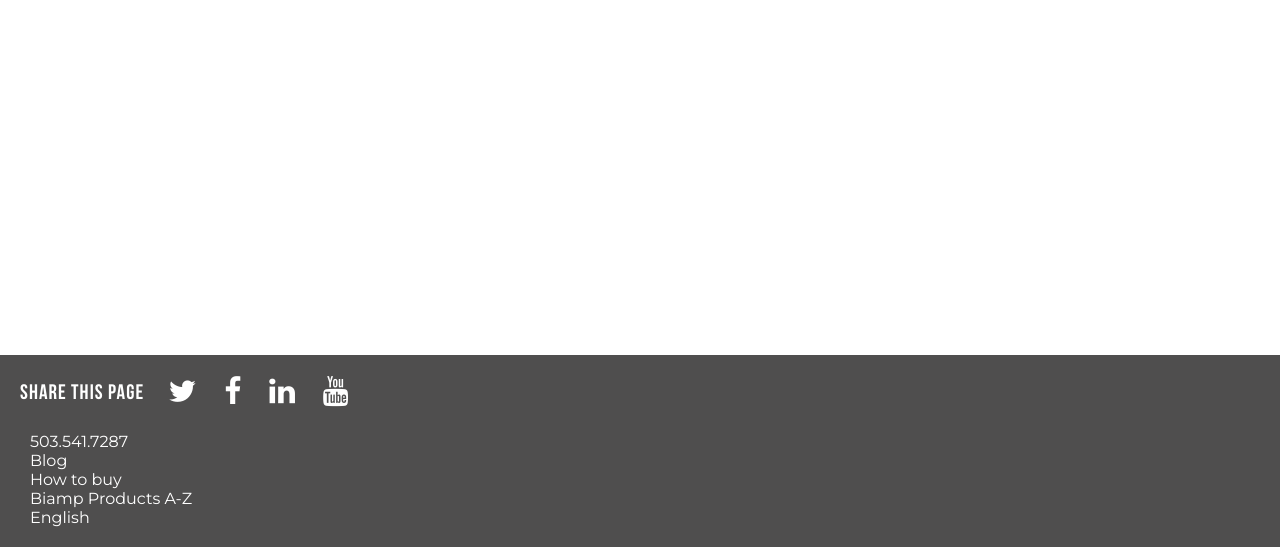
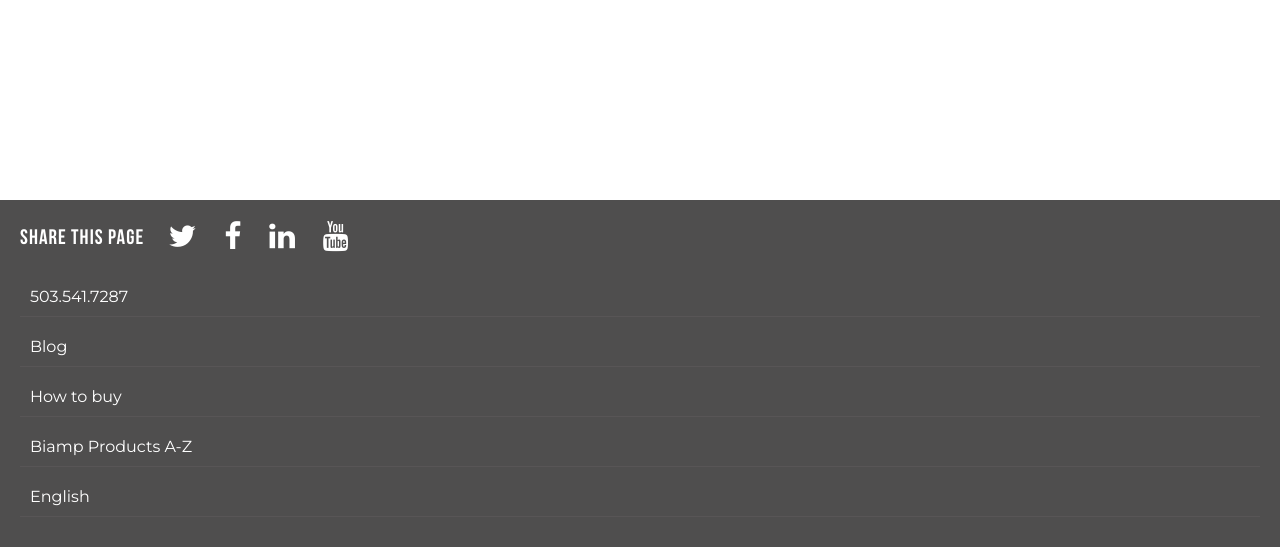
Before and after one commit to omniosi/biamp, a PHP site: page / in a window 1280 px wide. Shown: the part 253-800 px from the top of the page. Run offline with PHP 8.4, Linux system fonts and the light colour scheme; some web fonts are replaced.

Commit message:
footer main menu complete.

```diff
--- a/modules/footer-desktop-styles.php
+++ b/modules/footer-desktop-styles.php
@@ -3,4 +3,33 @@
 	bottom: 0;
 	z-index: 800;
 	height: 80px;
+	padding-left: 40px;
+	overflow: hidden;
 }
+.footer-menu{
+	position: absolute;
+	top: 30px;
+	right: 20px;
+}
+.footer-menu li,
+.footer-menu li a{
+	width: auto;
+	display: inline-block;
+}
+.footer-menu li a{
+	/*padding: 10px 20px 30px;*/
+	padding: 0 20px;
+	border-right: 1px solid #fff;
+	border-bottom: none;
+}
+.footer-menu li:last-child a{
+	border-right: none;
+}
+.footer-menu li a{
+
+}
+.footer .footer-menu li a.focus,
+.footer .footer-menu li a:hover{
+	border-bottom: none;
+	color: #D9272E;
+}
--- a/modules/footer-styles.php
+++ b/modules/footer-styles.php
@@ -40,3 +40,16 @@
 	color: #D9272E;
 	text-decoration: none;
 }
+.footer-menu li{
+	margin-bottom: 10px;
+}
+.footer-menu li a{
+	width: 100%;
+	display:block;
+	border-bottom: 1px solid #585556;
+}
+.footer .footer-menu li a.focus,
+.footer .footer-menu li a:hover{
+	border-bottom: 1px solid #D9272E;
+	color: #fff;
+}
--- a/modules/footer.php
+++ b/modules/footer.php
@@ -8,13 +8,11 @@
 			<li class="youtube"><a href="#"><span class="icon icon-youtube"></span></a></li>
 		</ul>
 	</div>
-	<div class="footer-menu">
-		<ul>
+		<ul class="footer-menu">
 			<li class="phone"><a href="tel:+1-503-541-7287">503.541.7287</a></li>
 			<li class="blog"><a href="#">Blog</a></li>
 			<li class="buy"><a href="#">How to buy</a></li>
 			<li class="products"><a href="#">Biamp Products A-Z<span class="icon"></span></a></li>
 			<li class="language"><a href="#">English<span class="icon"></span></a></li>
 		</ul>
-	</div>
 </div>
```
